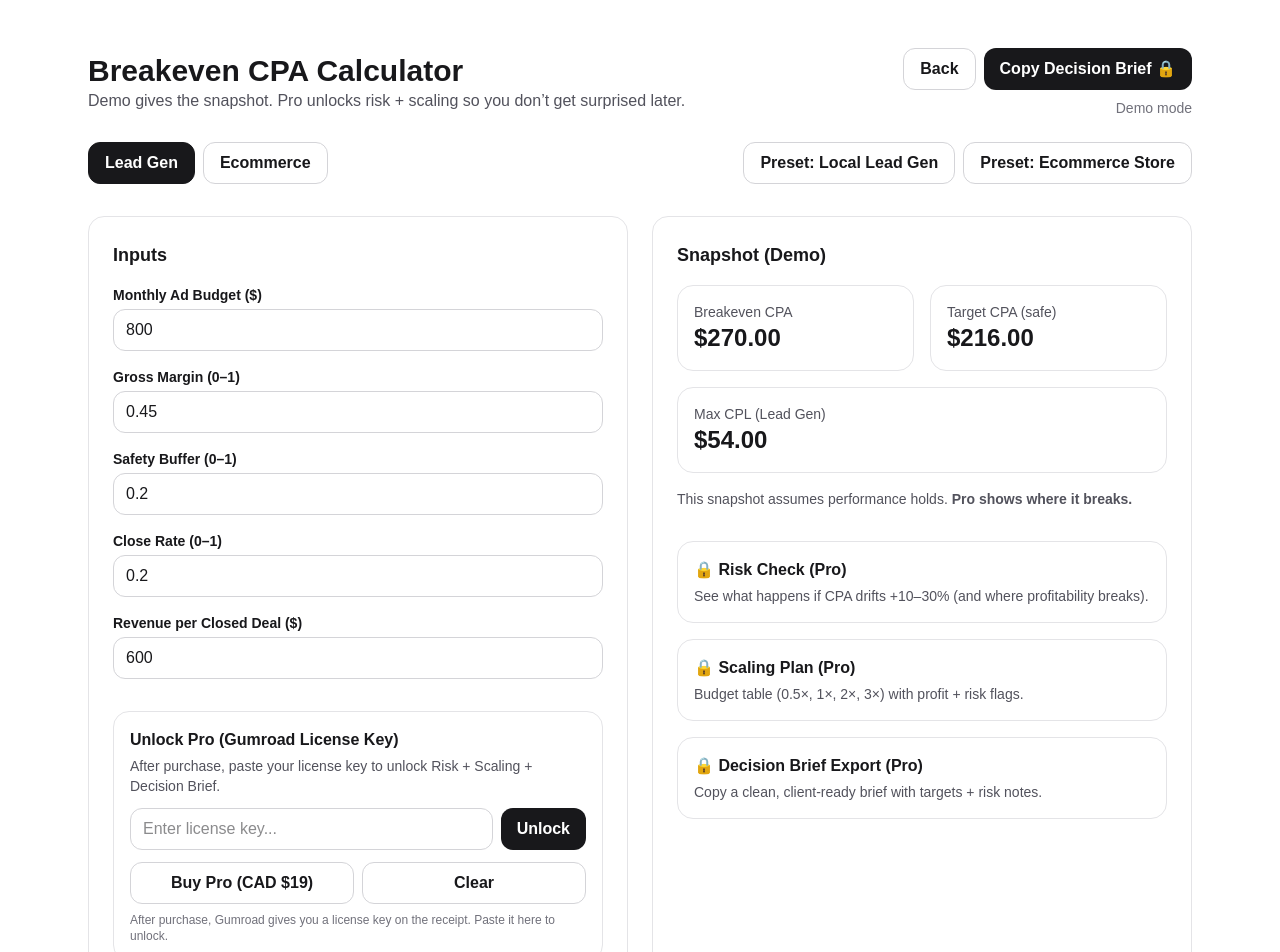
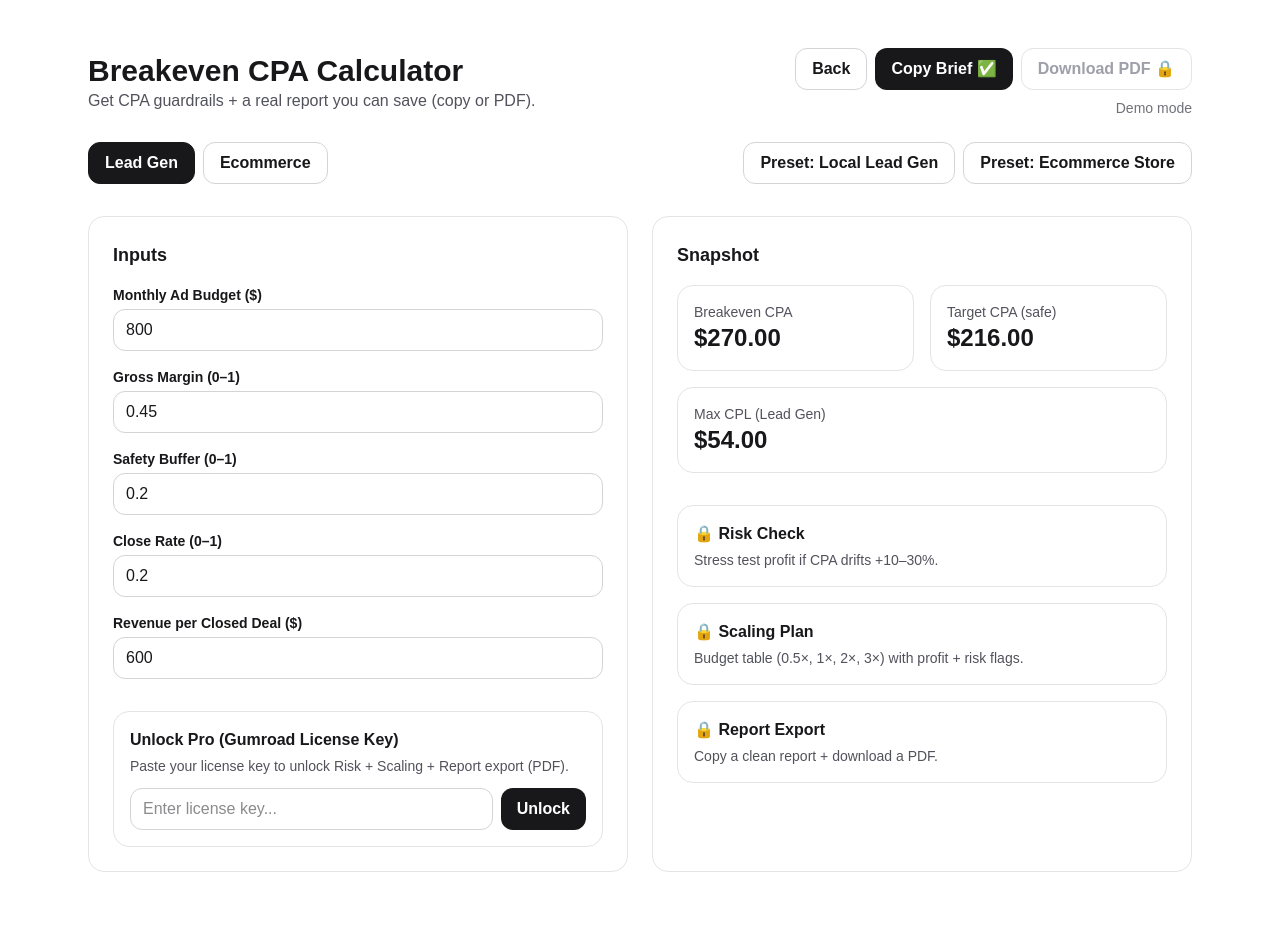
Before and after one commit to makealivingtoo-cell/breakeven-cpa-tool, a Next.js app: page /tool in a window 1280 px wide. Shown: the top 952 px of the page. After the commit the page ends 920 px from the top, so only its background shows below. Built offline with nearby package versions, Linux system fonts and the light colour scheme.

Commit message:
Add pro report and PDF export

```diff
--- a/app/tool/page.tsx
+++ b/app/tool/page.tsx
@@ -1,17 +1,137 @@
 "use client";
 
 import { useEffect, useMemo, useState } from "react";
-import type { Inputs, Mode } from "../../lib/calc";
-import { computeCore, computePro } from "../../lib/calc";
+import { computeCore, computePro, Inputs, Mode } from "@/lib/calc";
 
 function money(n: number) {
   const v = Number.isFinite(n) ? n : 0;
   return `$${v.toFixed(2)}`;
 }
 
+function pct01(x: number, digits = 0) {
+  const v = Number.isFinite(x) ? x : 0;
+  return `${(v * 100).toFixed(digits)}%`;
+}
+
+function clamp01(x: number) {
+  if (!Number.isFinite(x)) return 0;
+  return Math.max(0, Math.min(1, x));
+}
+
+function generateDemoBrief(inputs: Inputs, core: ReturnType<typeof computeCore>) {
+  const lines: string[] = [];
+  lines.push("AD PROFITABILITY SNAPSHOT");
+  lines.push(`Funnel type: ${inputs.mode === "leadgen" ? "Lead Gen" : "Ecommerce"}`);
+  lines.push("");
+
+  if (inputs.mode === "leadgen") {
+    lines.push(`Close rate: ${pct01(inputs.closeRate, 0)}`);
+    lines.push(`Revenue per close: $${Math.round(inputs.revenuePerClose)}`);
+  } else {
+    lines.push(`AOV: $${Math.round(inputs.aov)}`);
+    lines.push(`Conversion rate: ${pct01(inputs.conversionRate, 1)} (reference)`);
+  }
+
+  lines.push(`Gross margin: ${pct01(inputs.grossMargin, 0)}`);
+  lines.push(`Safety buffer: ${pct01(inputs.safetyBuffer, 0)}`);
+  lines.push(`Monthly budget modeled: $${Math.round(inputs.monthlyBudget)}`);
+  lines.push("");
+
+  lines.push(`Breakeven CPA: ${money(core.breakevenCPA)}`);
+  lines.push(`Target CPA (safe): ${money(core.targetCPA)}`);
+  if (core.maxCPL !== null) lines.push(`Max CPL: ${money(core.maxCPL)}`);
+
+  lines.push("");
+  lines.push("Next step:");
+  lines.push("Use the Target CPA as your guardrail when judging campaign performance.");
+
+  return lines.join("\n");
+}
+
+function generateProBrief(
+  inputs: Inputs,
+  core: ReturnType<typeof computeCore>,
+  pro: ReturnType<typeof computePro>
+) {
+  const lines: string[] = [];
+
+  lines.push("PAID ADS PROFITABILITY REPORT");
+  lines.push(`Funnel type: ${inputs.mode === "leadgen" ? "Lead Gen" : "Ecommerce"}`);
+  lines.push(`Monthly budget modeled: $${Math.round(inputs.monthlyBudget)}`);
+  lines.push("");
+
+  // Unit economics framing
+  lines.push("UNIT ECONOMICS");
+  if (inputs.mode === "leadgen") {
+    lines.push(`• Close rate: ${pct01(inputs.closeRate, 0)}`);
+    lines.push(`• Revenue per close: $${Math.round(inputs.revenuePerClose)}`);
+  } else {
+    lines.push(`• AOV: $${Math.round(inputs.aov)}`);
+    lines.push(`• Conversion rate: ${pct01(inputs.conversionRate, 1)} (reference)`);
+  }
+  lines.push(`• Gross margin: ${pct01(inputs.grossMargin, 0)}`);
+  lines.push(`• Profit per conversion (before ads): ${money(core.profitPerConversion)}`);
+  lines.push("");
+
+  // Targets
+  lines.push("EFFICIENCY TARGETS");
+  lines.push(`• Breakeven CPA: ${money(core.breakevenCPA)}`);
+  lines.push(`• Recommended Target CPA (safe): ${money(core.targetCPA)}`);
+  if (core.maxCPL !== null) lines.push(`• Max CPL (based on close rate): ${money(core.maxCPL)}`);
+  lines.push("");
+
+  // Risk: find first losing scenario and "breaks at"
+  const sorted = [...pro.scenarios].sort((a, b) => a.assumedCPA - b.assumedCPA);
+  const firstLosing = sorted.find((s) => s.profitAtBudget < 0);
+  const breaksAt = firstLosing ? firstLosing.assumedCPA : null;
+
+  lines.push("RISK ASSESSMENT (CPA DRIFT)");
+  for (const s of sorted) {
+    const status =
+      s.profitAtBudget > 0 ? "SAFE" : s.profitAtBudget === 0 ? "TIGHT" : "LOSING";
+    lines.push(`• ${s.label}: CPA ${money(s.assumedCPA)} → Profit $${s.profitAtBudget.toFixed(0)} (${status})`);
+  }
+  if (breaksAt !== null) {
+    lines.push(`• Break-even zone flips negative above ~${money(breaksAt)} (at this budget & assumptions).`);
+  } else {
+    lines.push("• No break detected in this stress range (still monitor CPA closely).");
+  }
+  lines.push("");
+
+  // Scaling summary
+  lines.push("SCALING OUTLOOK");
+  for (const r of pro.scalingTable) {
+    lines.push(
+      `• Budget $${r.budget}: Profit $${r.profit.toFixed(0)} | Conversions ${r.conversions.toFixed(1)} | Risk ${r.risk}`
+    );
+  }
+  lines.push("");
+
+  // Verdict
+  const buf = clamp01(inputs.safetyBuffer);
+  const verdict =
+    breaksAt !== null && core.targetCPA > breaksAt
+      ? "NO-GO"
+      : "GO (with guardrails)";
+
+  lines.push("VERDICT");
+  lines.push(
+    verdict === "NO-GO"
+      ? `NO-GO: Your safe target CPA (${money(core.targetCPA)}) is above the break threshold (~${money(
+          breaksAt!
+        )}). Improve economics or lower CPA before scaling.`
+      : `GO (with guardrails): Keep CPA ≤ ${money(core.targetCPA)} (includes ~${Math.round(
+          buf * 100
+        )}% buffer). Scale only if CPA stays stable.`
+  );
+
+  lines.push("");
+  lines.push(`Generated: ${new Date().toLocaleString()}`);
+
+  return lines.join("\n");
+}
+
 export default function ToolPage() {
-  const GUMROAD_URL = "https://breakevencpa.gumroad.com/l/cdpmi";
-
   // Inputs (defaults)
   const [mode, setMode] = useState<Mode>("leadgen");
   const [monthlyBudget, setMonthlyBudget] = useState<number>(800);
@@ -20,8 +140,8 @@ export default function ToolPage() {
   const [closeRate, setCloseRate] = useState<number>(0.2);
   const [revenuePerClose, setRevenuePerClose] = useState<number>(600);
 
-  // Ecommerce (reference only)
-  const [conversionRate, setConversionRate] = useState<number>(0.02);
+  // Ecommerce
+  const [conversionRate, setConversionRate] = useState<number>(0.02); // optional reference
   const [aov, setAov] = useState<number>(85);
 
   // Shared
@@ -86,51 +206,49 @@ export default function ToolPage() {
   const pro = useMemo(() => (isPro ? computePro(inputs) : null), [inputs, isPro]);
 
   const decisionBrief = useMemo(() => {
-    const lines: string[] = [];
-    lines.push("DECISION BRIEF");
-    lines.push(`Mode: ${mode === "leadgen" ? "Lead Gen" : "Ecommerce"}`);
-    lines.push("");
-
-    if (mode === "leadgen") {
-      lines.push(`Close rate: ${(closeRate * 100).toFixed(0)}%`);
-      lines.push(`Revenue per close: $${revenuePerClose}`);
-    } else {
-      lines.push(`AOV: $${aov}`);
-      lines.push(`Conversion rate: ${(conversionRate * 100).toFixed(1)}% (reference)`);
-    }
-
-    lines.push(`Gross margin: ${(grossMargin * 100).toFixed(0)}%`);
-    lines.push(`Safety buffer: ${(safetyBuffer * 100).toFixed(0)}%`);
-    lines.push(`Monthly budget: $${monthlyBudget}`);
-    lines.push("");
-
-    lines.push(`Breakeven CPA: ${money(core.breakevenCPA)}`);
-    lines.push(`Target CPA (safe): ${money(core.targetCPA)}`);
-    if (core.maxCPL !== null) lines.push(`Max CPL: ${money(core.maxCPL)}`);
-
-    lines.push("");
-    lines.push("Risk note:");
-    lines.push("This snapshot assumes performance holds.");
-    lines.push("Pro shows where it breaks (CPA drift + scaling plan).");
-
-    return lines.join("\n");
-  }, [
-    mode,
-    closeRate,
-    revenuePerClose,
-    aov,
-    conversionRate,
-    grossMargin,
-    safetyBuffer,
-    monthlyBudget,
-    core.breakevenCPA,
-    core.targetCPA,
-    core.maxCPL,
-  ]);
+    if (!isPro || !pro) return generateDemoBrief(inputs, core);
+    return generateProBrief(inputs, core, pro);
+  }, [isPro, pro, inputs, core]);
 
   async function copyBrief() {
     await navigator.clipboard.writeText(decisionBrief);
     alert("Copied ✅");
+  }
+
+  async function downloadPdf() {
+    if (!isPro) {
+      alert("PDF export is a Pro feature 🔒");
+      return;
+    }
+
+    // Dynamic import keeps bundle light
+    const { jsPDF } = await import("jspdf");
+
+    const doc = new jsPDF({
+      unit: "pt",
+      format: "letter",
+    });
+
+    const margin = 48;
+    const pageWidth = doc.internal.pageSize.getWidth();
+    const usableWidth = pageWidth - margin * 2;
+
+    doc.setFont("times", "normal");
+    doc.setFontSize(12);
+
+    const lines = doc.splitTextToSize(decisionBrief, usableWidth);
+    let y = margin;
+
+    for (const line of lines) {
+      if (y > doc.internal.pageSize.getHeight() - margin) {
+        doc.addPage();
+        y = margin;
+      }
+      doc.text(line, margin, y);
+      y += 16;
+    }
+
+    doc.save("paid-ads-profitability-report.pdf");
   }
 
   async function verifyLicense() {
@@ -173,14 +291,6 @@ export default function ToolPage() {
     localStorage.removeItem("pro_unlocked");
   }
 
-  function clearAll() {
-    setLicenseKey("");
-    setVerifyMsg("");
-    setIsPro(false);
-    localStorage.removeItem("pro_unlocked");
-    localStorage.removeItem("gumroad_license_key");
-  }
-
   return (
     <main className="min-h-screen bg-white text-zinc-900">
       <div className="mx-auto max-w-6xl px-6 py-12">
@@ -188,7 +298,7 @@ export default function ToolPage() {
           <div>
             <h1 className="text-3xl font-bold">Breakeven CPA Calculator</h1>
             <p className="text-zinc-600">
-              Demo gives the snapshot. Pro unlocks risk + scaling so you don’t get surprised later.
+              Get CPA guardrails + a real report you can save (copy or PDF).
             </p>
           </div>
 
@@ -202,13 +312,23 @@ export default function ToolPage() {
               </a>
 
               <button
-                onClick={() => {
-                  if (!isPro) alert("Pro feature 🔒 — unlock with your Gumroad license key.");
-                  else copyBrief();
-                }}
+                onClick={copyBrief}
                 className="rounded-xl bg-zinc-900 px-4 py-2 text-white font-semibold hover:bg-zinc-800"
               >
-                Copy Decision Brief {isPro ? "" : "🔒"}
+                Copy Brief ✅
+              </button>
+
+              <button
+                onClick={downloadPdf}
+                className={`rounded-xl border px-4 py-2 font-semibold ${
+                  isPro
+                    ? "border-zinc-300 hover:bg-zinc-50"
+                    : "border-zinc-200 text-zinc-400 cursor-not-allowed"
+                }`}
+                disabled={!isPro}
+                title={isPro ? "Download PDF" : "Unlock Pro to export PDF"}
+              >
+                Download PDF {isPro ? "" : "🔒"}
               </button>
             </div>
 
@@ -338,7 +458,7 @@ export default function ToolPage() {
                   </label>
 
                   <label className="grid gap-1">
-                    <span className="text-sm font-semibold">Conversion Rate (0–1) (optional)</span>
+                    <span className="text-sm font-semibold">Conversion Rate (0–1) (reference)</span>
                     <input
                       type="number"
                       step="0.001"
@@ -355,7 +475,7 @@ export default function ToolPage() {
             <div className="mt-8 rounded-2xl border border-zinc-200 p-4">
               <p className="font-semibold">Unlock Pro (Gumroad License Key)</p>
               <p className="text-sm text-zinc-600 mt-1">
-                After purchase, paste your license key to unlock Risk + Scaling + Decision Brief.
+                Paste your license key to unlock Risk + Scaling + Report export (PDF).
               </p>
 
               <div className="mt-3 flex flex-col gap-2 sm:flex-row">
@@ -375,35 +495,12 @@ export default function ToolPage() {
               </div>
 
               {verifyMsg && <p className="mt-2 text-sm text-zinc-700">{verifyMsg}</p>}
-
-              {/* New CTA + Clear */}
-              <div className="mt-3 flex flex-col gap-2 sm:flex-row">
-                <a
-                  href={GUMROAD_URL}
-                  target="_blank"
-                  rel="noreferrer"
-                  className="w-full rounded-xl border border-zinc-300 px-4 py-2 text-center font-semibold hover:bg-zinc-50"
-                >
-                  Buy Pro (CAD $19)
-                </a>
-
-                <button
-                  onClick={clearAll}
-                  className="w-full rounded-xl border border-zinc-300 px-4 py-2 font-semibold hover:bg-zinc-50"
-                >
-                  Clear
-                </button>
-              </div>
-
-              <p className="mt-2 text-xs text-zinc-500">
-                After purchase, Gumroad gives you a license key on the receipt. Paste it here to unlock.
-              </p>
             </div>
           </section>
 
           {/* Results */}
           <section className="rounded-2xl border border-zinc-200 p-6">
-            <h2 className="text-lg font-bold">Snapshot (Demo)</h2>
+            <h2 className="text-lg font-bold">Snapshot</h2>
 
             <div className="mt-4 grid gap-4 sm:grid-cols-2">
               <div className="rounded-2xl border border-zinc-200 p-4">
@@ -424,68 +521,34 @@ export default function ToolPage() {
               )}
             </div>
 
-            <p className="mt-4 text-sm text-zinc-600">
-              This snapshot assumes performance holds.{" "}
-              <span className="font-semibold">Pro shows where it breaks.</span>
-            </p>
-
-            {/* Locked/Unlocked Pro sections */}
+            {/* Pro sections */}
             <div className="mt-8 grid gap-4">
               {!isPro ? (
                 <>
                   <div className="rounded-2xl border border-zinc-200 p-4">
-                    <p className="font-semibold">🔒 Risk Check (Pro)</p>
+                    <p className="font-semibold">🔒 Risk Check</p>
                     <p className="text-sm text-zinc-600 mt-1">
-                      See what happens if CPA drifts +10–30% (and where profitability breaks).
+                      Stress test profit if CPA drifts +10–30%.
                     </p>
                   </div>
                   <div className="rounded-2xl border border-zinc-200 p-4">
-                    <p className="font-semibold">🔒 Scaling Plan (Pro)</p>
+                    <p className="font-semibold">🔒 Scaling Plan</p>
                     <p className="text-sm text-zinc-600 mt-1">
                       Budget table (0.5×, 1×, 2×, 3×) with profit + risk flags.
                     </p>
                   </div>
                   <div className="rounded-2xl border border-zinc-200 p-4">
-                    <p className="font-semibold">🔒 Decision Brief Export (Pro)</p>
+                    <p className="font-semibold">🔒 Report Export</p>
                     <p className="text-sm text-zinc-600 mt-1">
-                      Copy a clean, client-ready brief with targets + risk notes.
+                      Copy a clean report + download a PDF.
                     </p>
                   </div>
                 </>
               ) : (
                 <>
-                  {/* Risk analysis */}
+                  {/* Risk */}
                   <div className="rounded-2xl border border-zinc-200 p-4">
-                    <p className="font-semibold">Risk Check: How fragile is this?</p>
-                    <p className="text-sm text-zinc-600 mt-1">
-                      If CPA rises, profit can flip. Here’s the stress test.
-                    </p>
-
-                    {/* NEW: Risk Verdict line */}
-                    <div className="mt-3 rounded-xl border border-zinc-200 bg-white p-3 text-sm">
-                      {(() => {
-                        const losing = pro!.scenarios.find((s) => s.status === "LOSING");
-                        if (losing) {
-                          return (
-                            <span>
-                              <span className="font-semibold">Risk verdict:</span>{" "}
-                              Your model turns unprofitable at{" "}
-                              <span className="font-semibold">{money(losing.assumedCPA)}</span>{" "}
-                              (scenario: {losing.label}). Keep CPA below{" "}
-                              <span className="font-semibold">{money(core.targetCPA)}</span>.
-                            </span>
-                          );
-                        }
-                        return (
-                          <span>
-                            <span className="font-semibold">Risk verdict:</span>{" "}
-                            You stay profitable through the stress test. Your safe target is{" "}
-                            <span className="font-semibold">{money(core.targetCPA)}</span>.
-                          </span>
-                        );
-                      })()}
-                    </div>
-
+                    <p className="font-semibold">Risk Check (CPA drift)</p>
                     <div className="mt-3 overflow-x-auto">
                       <table className="w-full text-sm">
                         <thead className="text-zinc-600">
@@ -516,13 +579,9 @@ export default function ToolPage() {
                     </div>
                   </div>
 
-                  {/* Scaling plan */}
+                  {/* Scaling */}
                   <div className="rounded-2xl border border-zinc-200 p-4">
-                    <p className="font-semibold">Scaling Plan: What budget makes sense?</p>
-                    <p className="text-sm text-zinc-600 mt-1">
-                      Same assumptions, different budgets. Use this to plan month-to-month spend.
-                    </p>
-
+                    <p className="font-semibold">Scaling Plan</p>
                     <div className="mt-3 overflow-x-auto">
                       <table className="w-full text-sm">
                         <thead className="text-zinc-600">
@@ -540,11 +599,7 @@ export default function ToolPage() {
                               <td className="py-2 text-right">{r.conversions.toFixed(1)}</td>
                               <td className="py-2 text-right">{`$${r.profit.toFixed(0)}`}</td>
                               <td className="py-2 text-right font-semibold">
-                                {r.risk === "LOW"
-                                  ? "✅ Low"
-                                  : r.risk === "MED"
-                                  ? "⚠️ Med"
-                                  : "❗ High"}
+                                {r.risk === "LOW" ? "✅ Low" : r.risk === "MED" ? "⚠️ Med" : "❗ High"}
                               </td>
                             </tr>
                           ))}
@@ -553,18 +608,26 @@ export default function ToolPage() {
                     </div>
                   </div>
 
-                  {/* Decision brief */}
+                  {/* Report */}
                   <div className="rounded-2xl border border-zinc-200 p-4">
-                    <p className="font-semibold">Decision Brief (Copy/Paste)</p>
+                    <p className="font-semibold">Profitability Report (Copy/PDF)</p>
                     <pre className="mt-2 whitespace-pre-wrap rounded-xl border border-zinc-200 bg-white p-3 text-sm">
                       {decisionBrief}
                     </pre>
-                    <button
-                      onClick={copyBrief}
-                      className="mt-3 rounded-xl bg-zinc-900 px-4 py-2 text-white font-semibold hover:bg-zinc-800"
-                    >
-                      Copy Decision Brief ✅
-                    </button>
+                    <div className="mt-3 flex flex-wrap gap-2">
+                      <button
+                        onClick={copyBrief}
+                        className="rounded-xl bg-zinc-900 px-4 py-2 text-white font-semibold hover:bg-zinc-800"
+                      >
+                        Copy Report ✅
+                      </button>
+                      <button
+                        onClick={downloadPdf}
+                        className="rounded-xl border border-zinc-300 px-4 py-2 font-semibold hover:bg-zinc-50"
+                      >
+                        Download PDF ✅
+                      </button>
+                    </div>
                   </div>
                 </>
               )}
--- a/package.json
+++ b/package.json
@@ -9,6 +9,7 @@
     "lint": "eslint"
   },
   "dependencies": {
+    "jspdf": "^4.0.0",
     "next": "16.1.4",
     "react": "19.2.3",
     "react-dom": "19.2.3"
```
Also changed, not shown: 1 other file (tests, documents, lock files or other folders).
